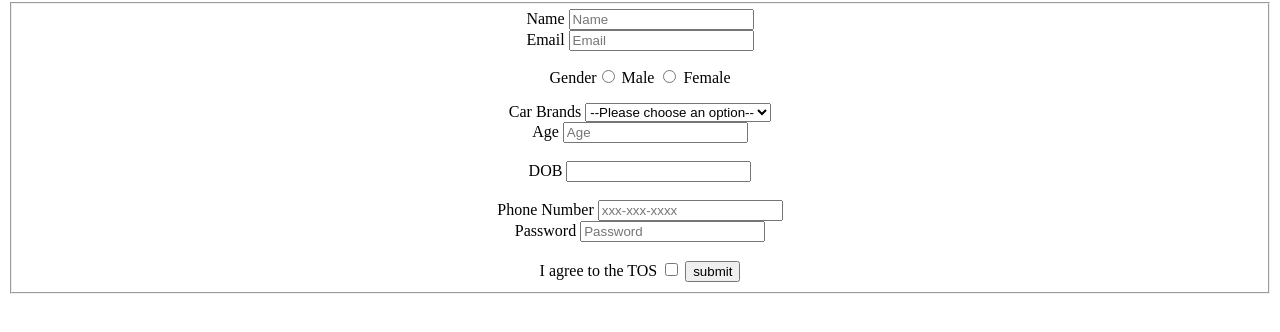
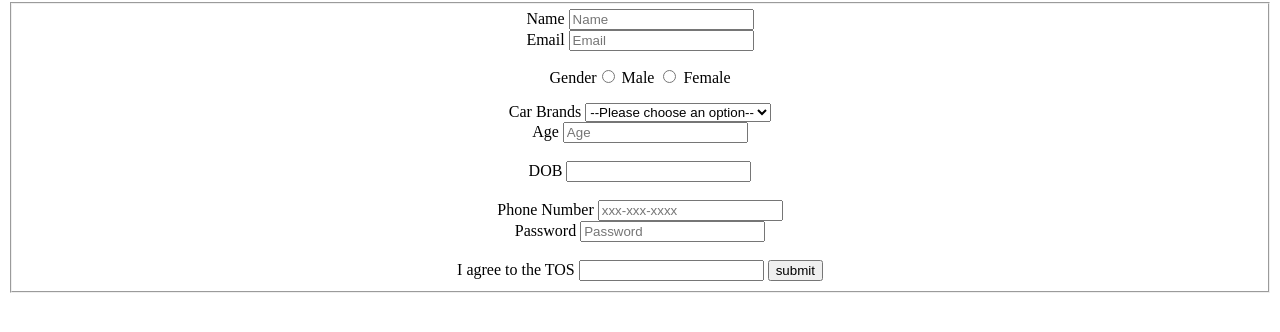
Before and after one commit to acciojob/signup-form-car-srimythri1018, a website: page main.html in a window 1280 px wide. Shown: the part 78-410 px from the top of the page. Drawn offline with Linux system fonts and the light colour scheme.

Commit message:
created a submission

```diff
--- a/main.html
+++ b/main.html
@@ -29,13 +29,13 @@
 		    <label for="age">Age</label>
 			<input type="text" id="age" name="age" required placeholder="Age"><br><br>
 		    <label for="dob">DOB</label>
-			<input type="text" id="dop" name="dop" required><br><br>
-		<label for="number">Phone Number</label>
+			<input type="text" id="dob" name="dob" required><br><br>
+		<label for="tel">Phone Number</label>
 		<input type="number" id="tel" name="tel" required placeholder="xxx-xxx-xxxx"></br>
             <label for="password">Password</label>
 			<input type="text" id="password" name="password" required placeholder="Password"><br><br>
 		<label for="checkbox">I agree to the TOS</label>
-		<input type="checkbox" id="tos" name="checkbox" required>
+		<input type="tos" id="tos" name="checkbox" required>
 		    <button type="submit">submit</button>
 
 	</fieldset></center>
```
